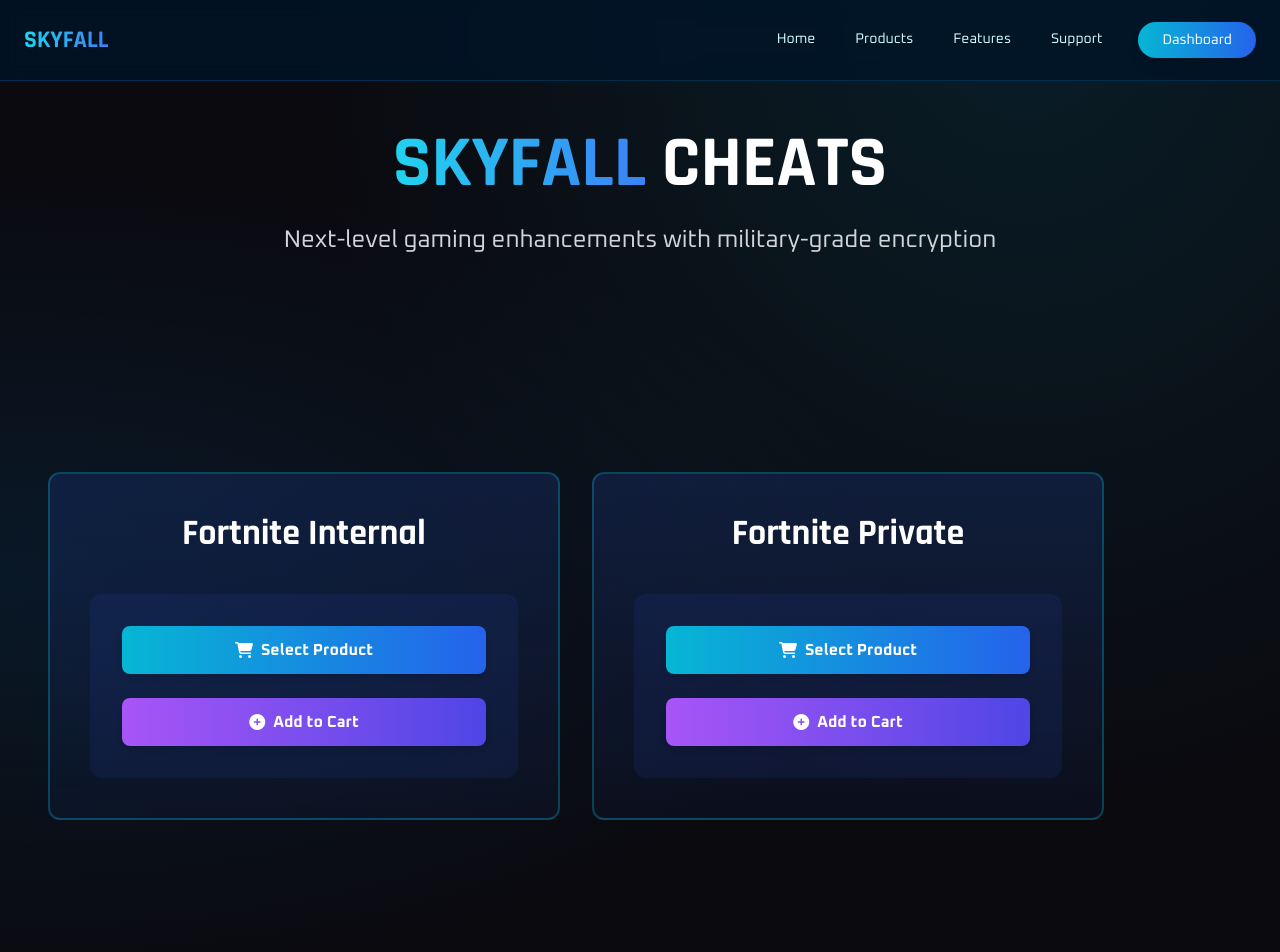
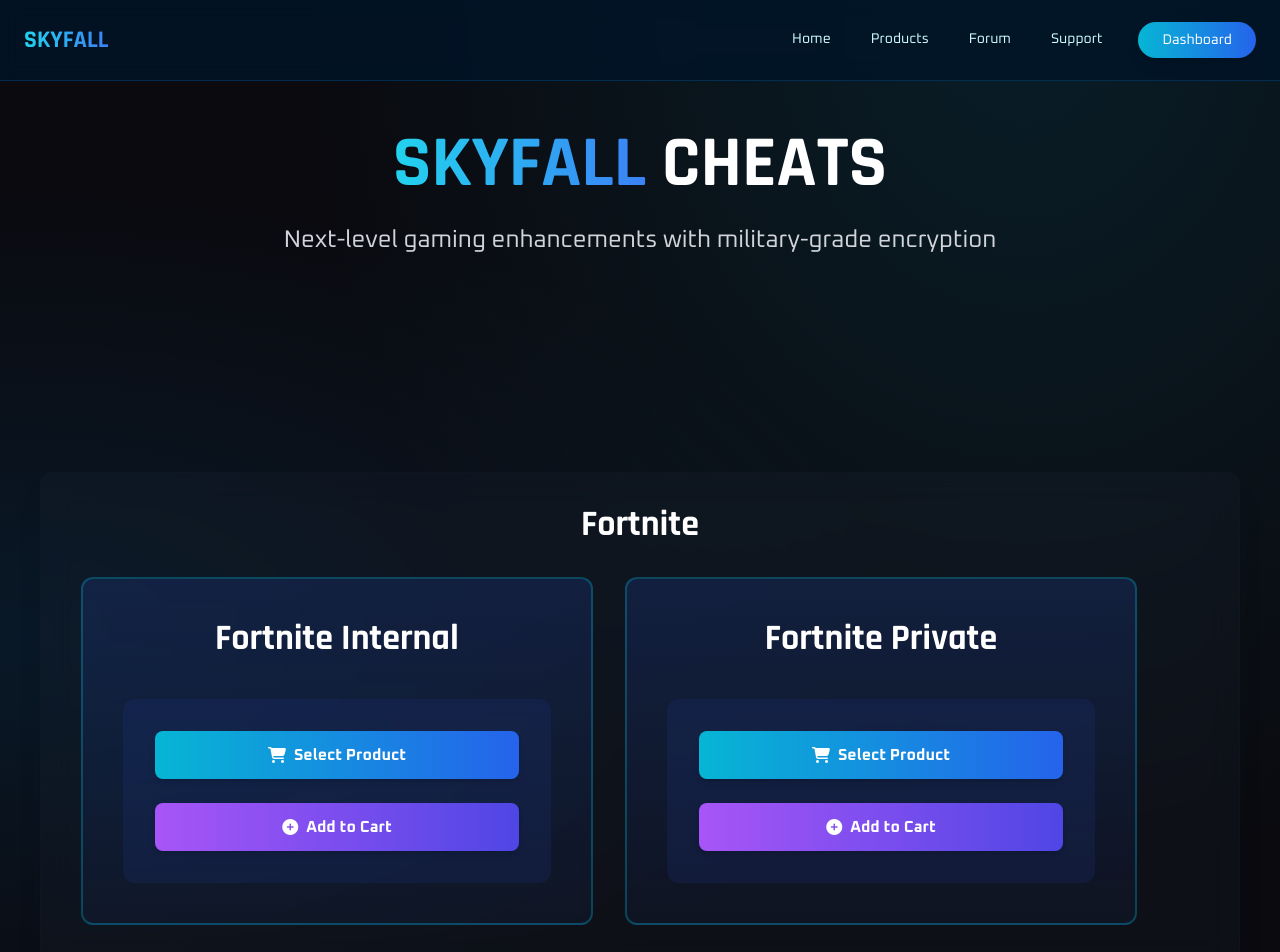
Before and after one commit to CensoredDrowzy/SkyFall, a website with bundled scripts: page index.html in a window 1280 px wide. Shown: the top 952 px of the page. Built offline with nearby package versions, Linux system fonts and the light colour scheme; a script that the page names is missing.

Commit message:
Add index.html 1743160908359

```diff
--- a/index.html
+++ b/index.html
@@ -54,7 +54,7 @@
                 <div class="hidden md:flex items-center space-x-8">
                     <a href="#" class="text-cyan-100 hover:text-white px-1 py-5 border-b-2 border-transparent hover:border-cyan-400 text-sm font-medium">Home</a>
                     <a href="#" class="text-cyan-100 hover:text-white px-1 py-5 border-b-2 border-transparent hover:border-cyan-400 text-sm font-medium">Products</a>
-                    <a href="#" class="text-cyan-100 hover:text-white px-1 py-5 border-b-2 border-transparent hover:border-cyan-400 text-sm font-medium">Features</a>
+                    <a href="https://skyfallcheats.shop/forum" class="text-cyan-100 hover:text-white px-1 py-5 border-b-2 border-transparent hover:border-cyan-400 text-sm font-medium">Forum</a>
                     <a href="#" class="text-cyan-100 hover:text-white px-1 py-5 border-b-2 border-transparent hover:border-cyan-400 text-sm font-medium">Support</a>
                     <button class="ml-6 px-6 py-2 bg-gradient-to-r from-cyan-500 to-blue-600 hover:from-cyan-600 hover:to-blue-700 text-white font-medium rounded-full text-sm shadow-lg hover:shadow-cyan-500/30">
                         Dashboard
@@ -76,9 +76,11 @@
         </div>
     </section>
 
-    <!-- Product Boxes -->
+    <!-- Product Section -->
     <main class="max-w-7xl mx-auto px-6 sm:px-8 lg:px-10 py-12">
-        <div class="flex space-x-8 pb-8 pl-2 pr-2">
+        <div class="bg-gray-800/20 backdrop-blur-lg rounded-xl p-8 border border-gray-900/50 shadow-xl shadow-gray-900/20">
+            <h2 class="text-4xl font-bold text-white mb-8 text-center title-font">Fortnite</h2>
+            <div class="flex space-x-8 pb-2 pl-2 pr-2">
             <!-- Fortnite Internal -->
             <div class="product-box flex-shrink-0 w-full max-w-lg bg-gradient-to-b from-blue-900/30 to-blue-900/10 rounded-xl overflow-hidden border-2 border-cyan-500/30">
                 <div class="p-10">
```
